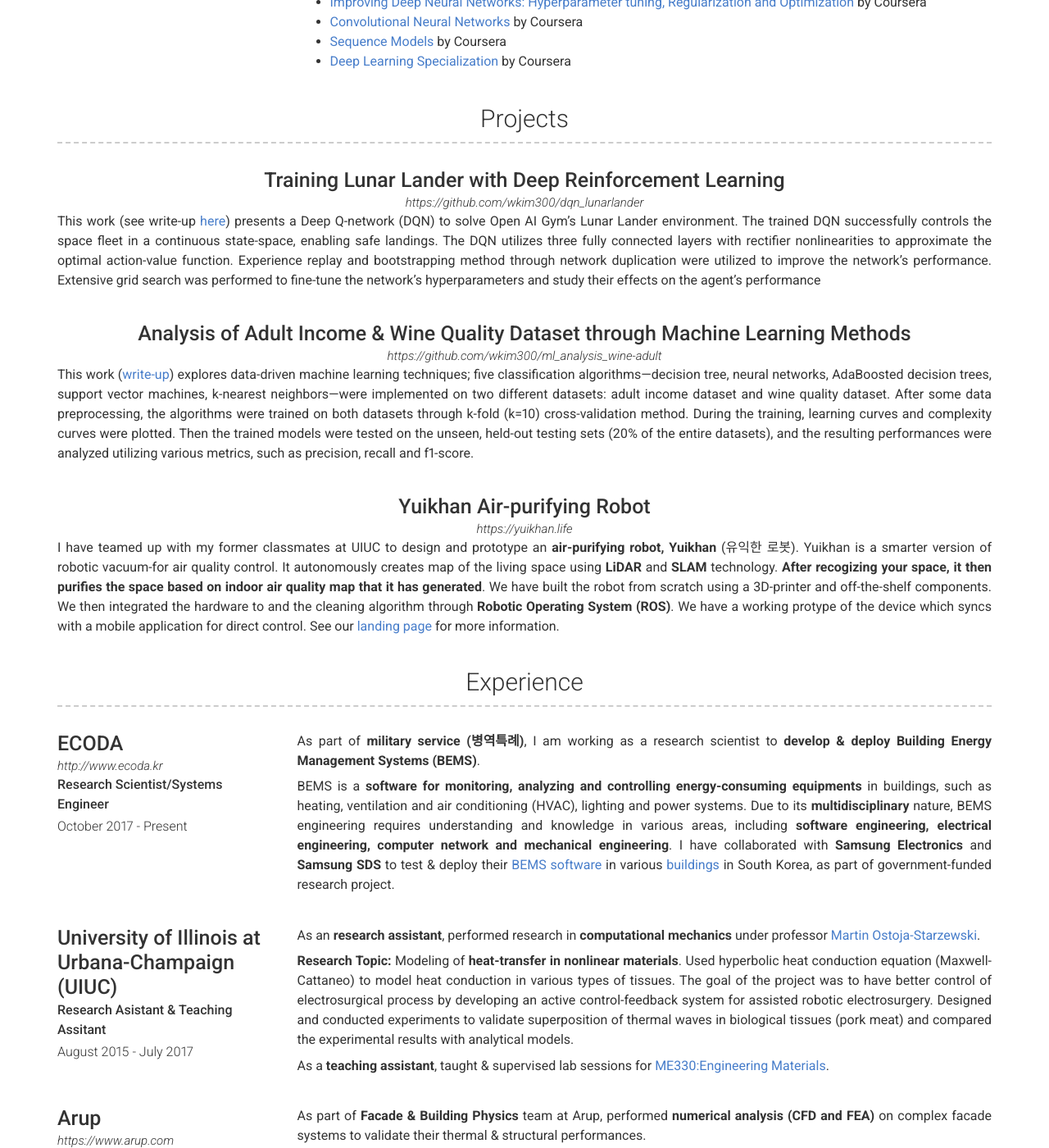
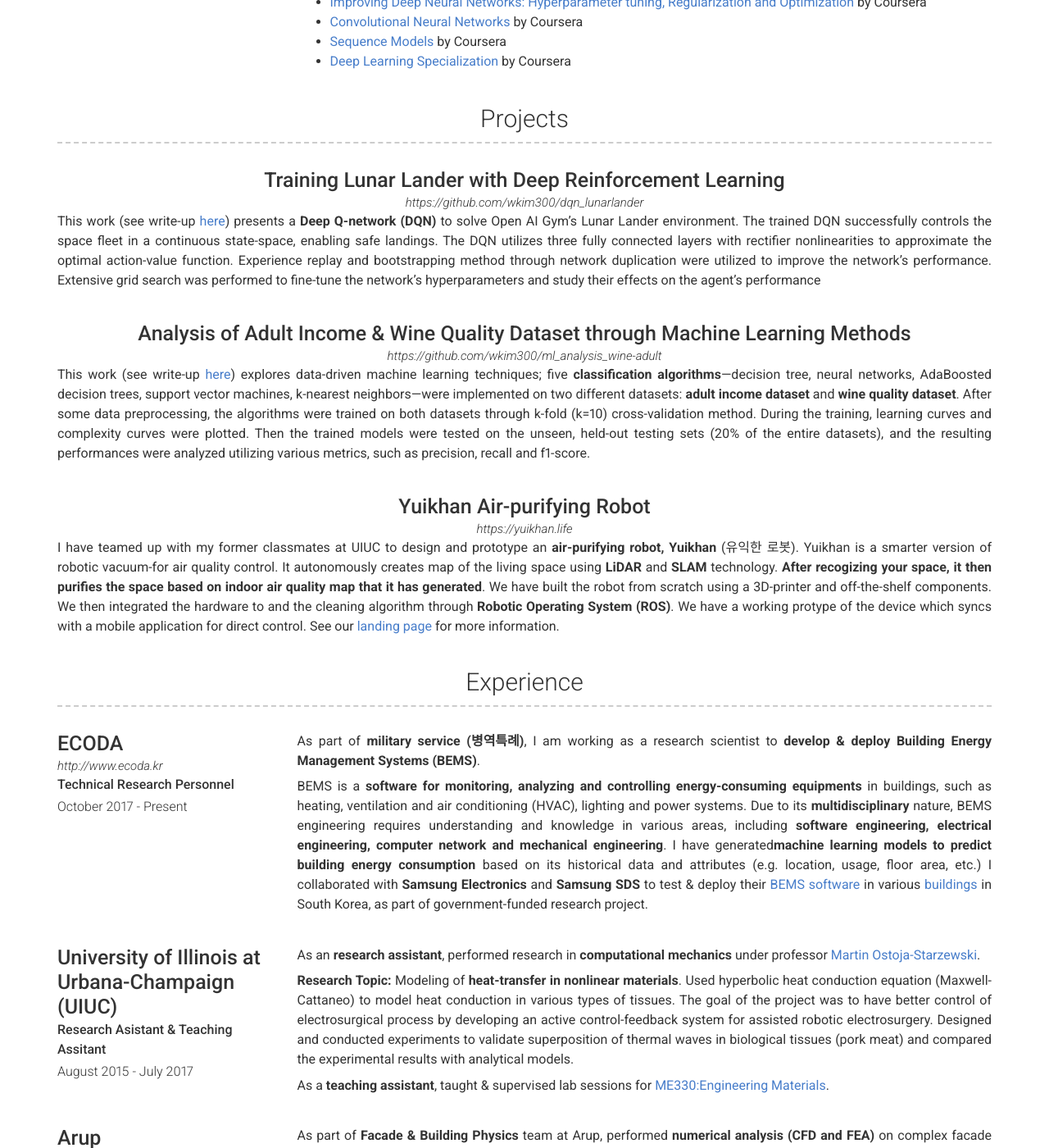
Before and after one commit to wkim300/wkim300.github.io, a Jekyll site: the page built from index.md, in a window 1280 px wide and 1400 px high, scrolled down 622 px. Shown: the whole window at 82% size. Built offline with Jekyll 4.4.1, drawn with Linux system fonts in a browser that asks for light colours; nearby versions of some CDN libraries; some of the changed text lies outside the part shown.

Commit message:
- highlighted keywords

```diff
--- a/_data/education.yml
+++ b/_data/education.yml
@@ -32,7 +32,7 @@
     At UIUC, performed research under professor [Martin Ostoja-Starzewski](https://scholar.google.com/citations?user=TTnw020AAAAJ&hl=en&oi=ao),
     **concentration in Computational Mechanics and Numerical Methods**.
 
-    **Coursework include:**
+    **Coursework includes, but not limited to:**
       - **Intro to Optimization** (ECE 490)
       - **Mathematical Methods II** (TAM 542)
       - **Numerical Fluid and Thermodynamics** (ME 412)
--- a/_data/experience.yml
+++ b/_data/experience.yml
@@ -2,7 +2,7 @@
 - layout: left
   company: ECODA
   link: http://www.ecoda.kr
-  job_title: Research Scientist/Systems Engineer
+  job_title: Technical Research Personnel
   dates: October 2017 - Present
   # quote: >
   #  Short description of the company (optional)
@@ -11,7 +11,8 @@
 
     BEMS is a **software for monitoring, analyzing and controlling energy-consuming equipments** in buildings, such as heating, ventilation and air conditioning (HVAC), lighting and power systems.
     Due to its **multidisciplinary** nature, BEMS engineering requires understanding and knowledge in various areas, including **software engineering, electrical engineering, computer network and mechanical engineering**.
-    I have collaborated with **Samsung Electronics** and **Samsung SDS** to test & deploy their [BEMS software](https://www.samsung.com/sec/business/b-iot-solutions/b-iot-solution/) in various [buildings](https://www.samsung.com/sec/business/insights/case-study/reference-sungsin/) in South Korea, as part of government-funded research project.
+    I have generated**machine learning models to predict building energy consumption** based on its historical data and attributes (e.g. location, usage, floor area, etc.)
+    I collaborated with **Samsung Electronics** and **Samsung SDS** to test & deploy their [BEMS software](https://www.samsung.com/sec/business/b-iot-solutions/b-iot-solution/) in various [buildings](https://www.samsung.com/sec/business/insights/case-study/reference-sungsin/) in South Korea, as part of government-funded research project.
 
 - layout: left
   company: University of Illinois at Urbana-Champaign (UIUC)
--- a/_data/projects.yml
+++ b/_data/projects.yml
@@ -6,7 +6,7 @@
   # quote: >
   #   Short overview of the project (optional)
   description: | # this will include new lines to allow paragraphs
-    This work (see write-up [here](https://github.com/wkim300/dqn_lunarlander/blob/master/report/drl_lunarlander_wk.pdf)) presents a Deep Q-network (DQN) to solve Open AI Gym’s Lunar Lander environment.
+    This work (see write-up [here](https://github.com/wkim300/dqn_lunarlander/blob/master/report/drl_lunarlander_wk.pdf)) presents a **Deep Q-network (DQN)** to solve Open AI Gym’s Lunar Lander environment.
     The trained DQN successfully controls the space fleet in a continuous state-space, enabling safe landings.
     The DQN utilizes three fully connected layers with rectifier nonlinearities to approximate the optimal action-value function.
     Experience replay and bootstrapping method through network duplication were utilized to improve the network’s performance.
@@ -20,8 +20,8 @@
   # quote: >
   #   Short overview of the project (optional)
   description: | # this will include new lines to allow paragraphs
-    This work ([write-up](https://github.com/wkim300/ml_analysis_wine-adult/blob/master/report/adult-wine_report.pdf)) explores data-driven machine learning techniques;
-    five classification algorithms—decision tree, neural networks, AdaBoosted decision trees, support vector machines, k-nearest neighbors—were implemented on two different datasets: adult income dataset and wine quality dataset.
+    This work (see write-up [here](https://github.com/wkim300/ml_analysis_wine-adult/blob/master/report/adult-wine_report.pdf)) explores data-driven machine learning techniques;
+    five **classification algorithms**—decision tree, neural networks, AdaBoosted decision trees, support vector machines, k-nearest neighbors—were implemented on two different datasets: **adult income dataset** and **wine quality dataset**.
     After some data preprocessing, the algorithms were trained on both datasets through k-fold (k=10) cross-validation method.
     During the training, learning curves and complexity curves were plotted. Then the trained models were tested on the unseen,
     held-out testing sets (20% of the entire datasets), and the resulting performances were analyzed utilizing various metrics, such as precision, recall and f1-score.
```
